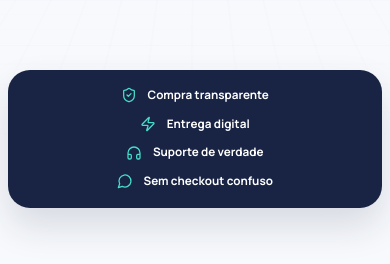
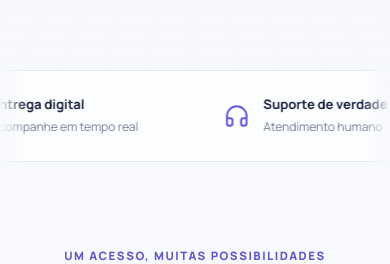
Before and after one commit to Gebelson/acessoplus, a Next.js app: page / in a window 390 px wide. Shown: the part 814-1078 px from the top of the page. Built offline with nearby package versions, Linux system fonts and the light colour scheme; no server answers.

Commit message:
feat: add mobile trust marquee

```diff
--- a/app/components/LandingPage.tsx
+++ b/app/components/LandingPage.tsx
@@ -27,6 +27,13 @@ const benefits = [
   { icon: Lightbulb, title: 'Para criar', text: 'Transforme ideias em roteiros, imagens, conteúdos e novas possibilidades.', color: 'blue' },
   { icon: Code2, title: 'Para programar', text: 'Escreva código, encontre bugs e acelere projetos com explicações claras.', color: 'navy' },
   { icon: Search, title: 'Para o dia a dia', text: 'Pesquise, compare opções e planeje decisões pessoais com mais contexto.', color: 'amber' },
+];
+
+const trustItems = [
+  [ShieldCheck, 'Compra transparente', 'Tudo registrado no chat'],
+  [Zap, 'Entrega digital', 'Acompanhe em tempo real'],
+  [Headphones, 'Suporte de verdade', 'Atendimento humano'],
+  [MessageCircle, 'Sem checkout confuso', 'Conversa simples e guiada'],
 ];
 
 const faqs = [
@@ -271,17 +278,16 @@ export function LandingPage() {
         </TiltSurface>
       </section>
 
-      <section className="trust-strip border-y border-[#e2e7ef] bg-white/70" data-reveal>
-        <div className="mx-auto grid max-w-[1440px] grid-cols-2 gap-6 px-4 py-7 sm:grid-cols-4 sm:px-6 lg:px-7">
-          {[
-            [ShieldCheck, 'Compra transparente', 'Tudo registrado no chat'],
-            [Zap, 'Entrega digital', 'Acompanhe em tempo real'],
-            [Headphones, 'Suporte de verdade', 'Atendimento humano'],
-            [MessageCircle, 'Sem checkout confuso', 'Conversa simples e guiada'],
-          ].map(([Icon, title, text]) => {
-            const ItemIcon = Icon as typeof ShieldCheck;
-            return <div key={String(title)} className="trust-item"><ItemIcon className="shrink-0 text-[#6557df]" size={28} strokeWidth={1.9} /><div><p className="text-sm font-bold">{String(title)}</p><p className="mt-1 text-xs leading-5 text-[#727c94]">{String(text)}</p></div></div>;
-          })}
+      <section className="trust-strip border-y border-[#e2e7ef] bg-white/70" data-reveal aria-label="Vantagens da Acesso+">
+        <div className="trust-marquee">
+          {[false, true].map((isDuplicate) => (
+            <div className="trust-group" aria-hidden={isDuplicate || undefined} key={isDuplicate ? 'duplicate' : 'primary'}>
+              {trustItems.map(([Icon, title, text]) => {
+                const ItemIcon = Icon as typeof ShieldCheck;
+                return <div key={`${isDuplicate ? 'duplicate' : 'primary'}-${String(title)}`} className="trust-item"><ItemIcon className="shrink-0 text-[#6557df]" size={28} strokeWidth={1.9} /><div><p className="text-sm font-bold">{String(title)}</p><p className="mt-1 text-xs leading-5 text-[#727c94]">{String(text)}</p></div></div>;
+              })}
+            </div>
+          ))}
         </div>
       </section>
 
--- a/app/globals.css
+++ b/app/globals.css
@@ -119,6 +119,11 @@ a { text-decoration: none; }
 @keyframes holo-shift {
   0%, 100% { filter: hue-rotate(0deg) saturate(1.15); }
   50% { filter: hue-rotate(34deg) saturate(1.45); }
+}
+
+@keyframes trust-scroll {
+  from { transform: translate3d(0, 0, 0); }
+  to { transform: translate3d(-50%, 0, 0); }
 }
 
 .motion-ready [data-reveal] {
@@ -684,6 +689,9 @@ a { text-decoration: none; }
 .faq-item[open] { padding-left: .7rem; }
 .faq-item[open] summary { color: #5b4fd0; }
 
+.trust-marquee { display: grid; max-width: 1440px; grid-template-columns: repeat(4,minmax(0,1fr)); gap: 1.5rem; margin-inline: auto; padding: 1.75rem 1rem; }
+.trust-group { display: contents; }
+.trust-group[aria-hidden="true"] { display: none; }
 .trust-item { display: flex; min-height: 58px; align-items: center; justify-content: center; gap: 1rem; }
 .trust-item svg { width: 28px; height: 28px; animation: none; transform: none; }
 
@@ -824,22 +832,24 @@ a { text-decoration: none; }
   .hero-card-stage { width: calc(100% - .75rem); }
   .gift-card { aspect-ratio: 1.45 / 1; border-radius: 22px; padding: 1rem; }
   .trust-strip {
-    margin-inline: .5rem;
     overflow: hidden;
-    border: 0;
-    border-radius: 22px;
-    background: #192444;
-    box-shadow: 0 18px 36px rgba(25,36,68,.14);
+    background: rgba(255,255,255,.76);
+    mask-image: linear-gradient(90deg,transparent 0,#000 7%,#000 93%,transparent 100%);
   }
-  .trust-strip > div {
-    grid-template-columns: 1fr;
-    gap: .75rem;
-    padding: 1.05rem .8rem 1.15rem;
+  .trust-marquee {
+    display: flex;
+    width: max-content;
+    max-width: none;
+    gap: 0;
+    padding: 1rem 0;
+    animation: trust-scroll 22s linear infinite;
+    will-change: transform;
   }
-  .trust-item { width: fit-content; min-height: 0; margin-inline: auto; gap: .65rem; }
-  .trust-item svg { width: 16px; height: 16px; color: #47ddca; }
-  .trust-item > div > p:first-child { color: white; font-size: .73rem; }
-  .trust-item > div > p:last-child { display: none; }
+  .trust-group, .trust-group[aria-hidden="true"] { display: flex; flex: none; align-items: center; gap: 2rem; padding-inline: 1rem; }
+  .trust-item { width: 240px; min-height: 58px; flex: none; justify-content: flex-start; gap: .85rem; }
+  .trust-item svg { width: 26px; height: 26px; color: #6557df; }
+  .trust-item > div > p:first-child { color: #15203e; font-size: .82rem; }
+  .trust-item > div > p:last-child { display: block; }
   .gift-card-logo { width: 96px; }
   .gift-card-brand > span { font-size: .46rem; }
   .gift-card-duration strong { font-size: 4.5rem; }
@@ -865,4 +875,7 @@ a { text-decoration: none; }
   *, *::before, *::after { scroll-behavior: auto !important; animation-duration: .01ms !important; animation-iteration-count: 1 !important; transition-duration: .01ms !important; }
   .motion-ready [data-reveal], .motion-ready [data-reveal].is-visible { opacity: 1 !important; translate: none !important; scale: 1 !important; filter: none !important; }
   .tilt-surface { transform: none !important; }
+  .trust-strip { overflow-x: auto; mask-image: none; }
+  .trust-marquee { animation: none !important; }
+  .trust-group[aria-hidden="true"] { display: none; }
 }
```
